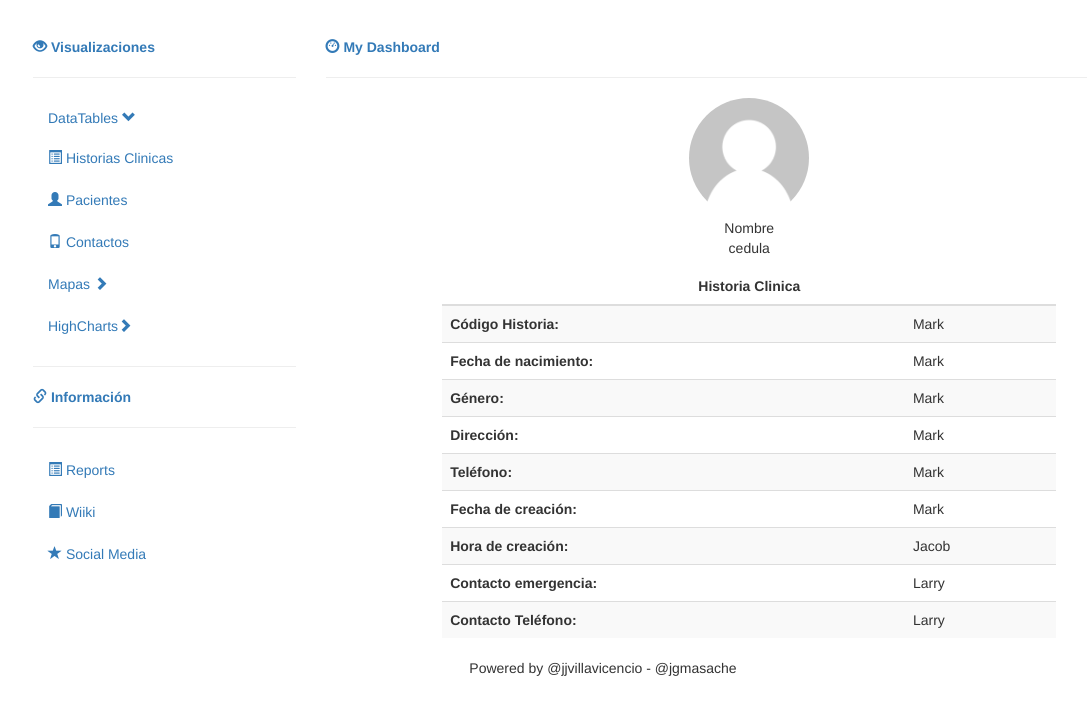
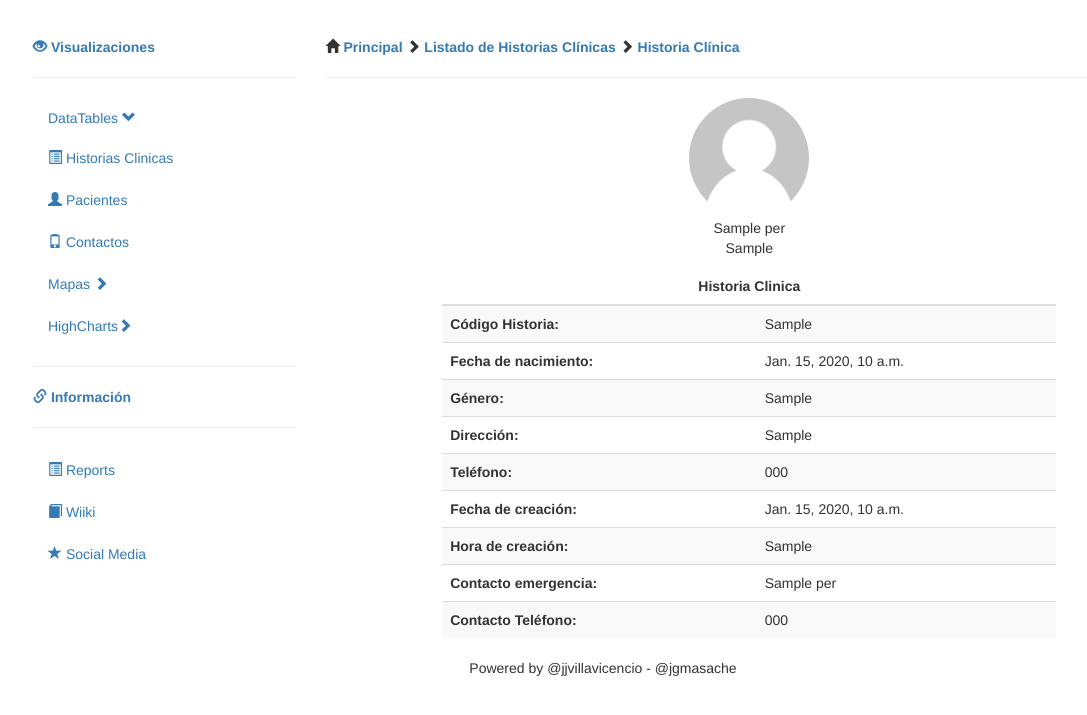
Before and after one commit to jjvillavicencio/historias-clinicas-iess-loja, a Django app: template HistoriasClinicasProject/HistoriasClinicas/HistoriasClinicasApp/templates/perfiles.html in a window 1280 px wide. Shown: the part 53-768 px from the top of the page, without its empty margins (37-1124 px from the left). Run offline with Django 3.2, Linux system fonts and the light colour scheme; the template is opened without the code that fills it: most values are stand-ins (such as "Sample title", 1, 10 or a date in 2020); parts of the project's set-up code (start-up, migrations or seed data) failed here and were passed over; some libraries are stand-ins or nearby versions.

Commit message:
update perfiles

```diff
--- a/HistoriasClinicasProject/HistoriasClinicas/HistoriasClinicasApp/templates/index.html
+++ b/HistoriasClinicasProject/HistoriasClinicas/HistoriasClinicasApp/templates/index.html
@@ -82,7 +82,15 @@
 			<!-- /col-3 -->
 			<div class="col-sm-9">
 
-				<a href="#"><strong><i class="glyphicon glyphicon-dashboard"></i> My Dashboard</strong></a>
+				<span>
+					<strong>
+						<i class="glyphicon glyphicon-home"></i>
+						{%block ruta%}
+						Principal
+						{% endblock %}
+					</strong>
+				</span>
+
 				<hr>
 
 				<div class="row">
--- a/HistoriasClinicasProject/HistoriasClinicas/HistoriasClinicasApp/templates/perfiles.html
+++ b/HistoriasClinicasProject/HistoriasClinicas/HistoriasClinicasApp/templates/perfiles.html
@@ -2,16 +2,25 @@
 
 {%load static%}
 {% block head %}
+	<script src="//ajax.googleapis.com/ajax/libs/jquery/2.0.2/jquery.min.js"></script>
+{% endblock %}
 
+{%block ruta%}
+<a href="/">Principal</a>
+<i class="glyphicon glyphicon-chevron-right"></i>
+<a href="/hisclidat">Listado de Historias Clínicas</a>
+<i class="glyphicon glyphicon-chevron-right"></i>
+<a href="/perfiles/{{per.his_codigo}}/">Historia Clínica</a>
 {% endblock %}
 
 {%block dashboard%}
+{% for per in perfil %}
 <center>
 
 <img src="{%static 'img/perfil.png'%}" height="120px" width="120px" class="img-circle img-responsive">
 <p>
-	<span>Nombre</span></br>
-	<span>cedula</span>
+	<span>{{per.pac_cedula__pac_nombre}}</span></br>
+	<span>{{per.pac_cedula}}</span>
 </p>
 
 
@@ -24,42 +33,43 @@
 	<tbody>
 		<tr>
 			<th scope="row">Código Historia:</th>
-			<td>Mark</td>
+			<td>{{per.his_codigo}}</td>
 		</tr>
 		<tr>
 			<th scope="row">Fecha de nacimiento:</th>
-			<td>Mark</td>
+			<td>{{per.pac_cedula__pac_fecha_nac}}</td>
 		</tr>
 		<tr>
 			<th scope="row">Género:</th>
-			<td>Mark</td>
+			<td>{{per.pac_cedula__sexo}}</td>
 		</tr>
 		<tr>
 			<th scope="row">Dirección:</th>
-			<td>Mark</td>
+			<td>{{per.pac_cedula__pac_direccion}}</td>
 		</tr>
 		<tr>
 			<th scope="row">Teléfono:</th>
-			<td>Mark</td>
+			<td>{{per.pac_cedula__pac_telefono}}</td>
 		</tr>
 		<tr>
 			<th scope="row">Fecha de creación:</th>
-			<td>Mark</td>
+			<td>{{per.his_fecha_creacion}}</td>
 		</tr>
 		<tr>
 			<th scope="row">Hora de creación:</th>
-			<td>Jacob</td>
+			<td>{{per.his_hora_creacion}}</td>
 		</tr>
 		<tr>
 			<th scope="row">Contacto emergencia:</th>
-			<td>Larry</td>
+			<td>{{per.con_codigo__con_nombre}}</td>
 		</tr>
 		<tr>
 			<th scope="row">Contacto Teléfono:</th>
-			<td>Larry</td>
+			<td>{{per.con_codigo__con_telefono}}</td>
 		</tr>
 	</tbody>
 </table>
 
 </center>
+{% endfor %}
 {%endblock%}
--- a/HistoriasClinicasProject/HistoriasClinicas/HistoriasClinicasApp/urls.py
+++ b/HistoriasClinicasProject/HistoriasClinicas/HistoriasClinicasApp/urls.py
@@ -11,5 +11,5 @@ url(r'^buscontactosdat', 'buscontactosdat', name='buscontactosdat'),
 url(r'^contactosdat', 'contactosdat', name='contactosdat'),
 url(r'^mapsprov', 'mapsprov', name='mapsprov'),
 url(r'^mapscant', 'mapscant', name='mapscant'),
-url(r'^perfiles', 'perfiles', name='perfiles'),
+url(r'^perfiles/(?P<codPac>[^/]+)/$', 'perfiles', name='perfiles'),
 )
```
Also changed, not shown: HistoriasClinicasProject/HistoriasClinicas/HistoriasClinicasApp/templates/hisclidat.html (+61 -20 lines), HistoriasClinicasProject/HistoriasClinicas/HistoriasClinicasApp/views.py (+5 -3 lines), 2 other files.
